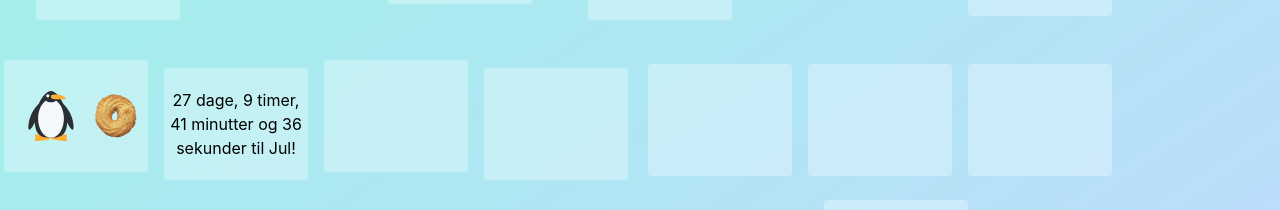
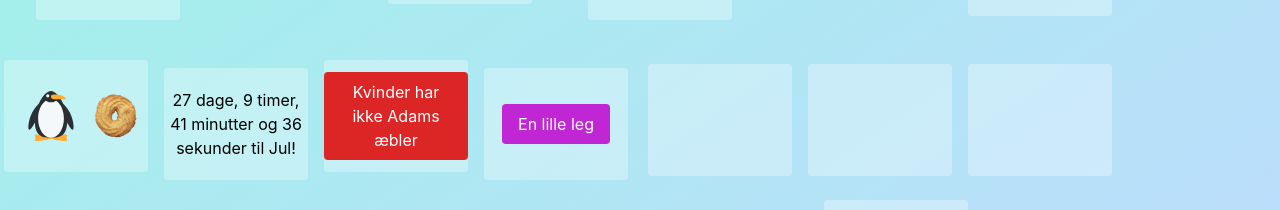
Before and after one commit to antonvdi/antonvdi-web, a React (Create React App) app in the folder frontend/: page /maria in a window 1280 px wide. Shown: the part 468-678 px from the top of the page. Built offline with nearby package versions, Linux system fonts and the light colour scheme.

Commit message:
more doors

```diff
--- a/frontend/src/components/ChristmasCalendar.tsx
+++ b/frontend/src/components/ChristmasCalendar.tsx
@@ -15,6 +15,8 @@ import Advent24 from "./advents/Advent24";
 import Advent11 from "./advents/Advent11";
 import Advent12 from "./advents/Advent12";
 import Advent13 from "./advents/Advent13";
+import Advent14 from "./advents/Advent14";
+import Advent15 from "./advents/Advent15";
 
 const calendar = [
   <Advent0 />,
@@ -31,8 +33,8 @@ const calendar = [
   <Advent11 />,
   <Advent12 />,
   <Advent13 />,
-  <></>,
-  <></>,
+  <Advent14 />,
+  <Advent15 />,
   <></>,
   <></>,
   <></>,
--- /dev/null
+++ b/frontend/src/components/advents/Advent14.tsx
@@ -0,0 +1,26 @@
+import React from "react";
+import DialogButton from "../DialogButton";
+
+const Advent14: React.FC = () => {
+  return (
+    <>
+      <DialogButton
+        title="see???"
+        buttonText="Kvinder har ikke Adams æbler"
+        buttonColor="bg-red-600"
+        buttonColorHover="hover:bg-red-800"
+        body={
+          <div className="max-width-sm">
+            <div
+              dangerouslySetInnerHTML={{
+                __html: `<iframe width="560" height="315" src="https://www.youtube.com/embed/HQreavgPdMM?si=_IZBfa2S-XeJpmyE" title="YouTube video player" frameborder="0" allow="accelerometer; autoplay; clipboard-write; encrypted-media; gyroscope; picture-in-picture; web-share" allowfullscreen></iframe>`,
+              }}
+            ></div>
+          </div>
+        }
+      />
+    </>
+  );
+};
+
+export default Advent14;
--- /dev/null
+++ b/frontend/src/components/advents/Advent15.tsx
@@ -0,0 +1,41 @@
+import React, { useState } from "react";
+import DialogButton from "../DialogButton";
+import Image from "../../resources/chicken_soup.webp";
+
+const Advent15: React.FC = () => {
+  const [correct, setCorrect] = useState(false);
+
+  return (
+    <>
+      <DialogButton
+        title="Gæt ordsproget :)"
+        buttonText="En lille leg"
+        buttonColor="bg-fuchsia-600"
+        buttonColorHover="hover:bg-fuchsia-800"
+        body={
+          <div className="max-w-sm">
+            <img
+              src={Image}
+              alt="Description"
+              className="rounded-lg shadow-lg max-w-sm"
+            />
+            <input
+              onChange={(event) =>
+                setCorrect(event.target.value.toLowerCase() === "høns i suppen")
+              }
+              className="rounded-lg mt-3 p-1"
+              placeholder="Skriv her"
+            ></input>
+            {correct ? (
+              <p className="text-green-800 font-bold">Du gættede rigtigt!</p>
+            ) : (
+              <></>
+            )}
+          </div>
+        }
+      />
+    </>
+  );
+};
+
+export default Advent15;
```
Also changed, not shown: frontend/src/resources/chicken_soup.webp (added).
